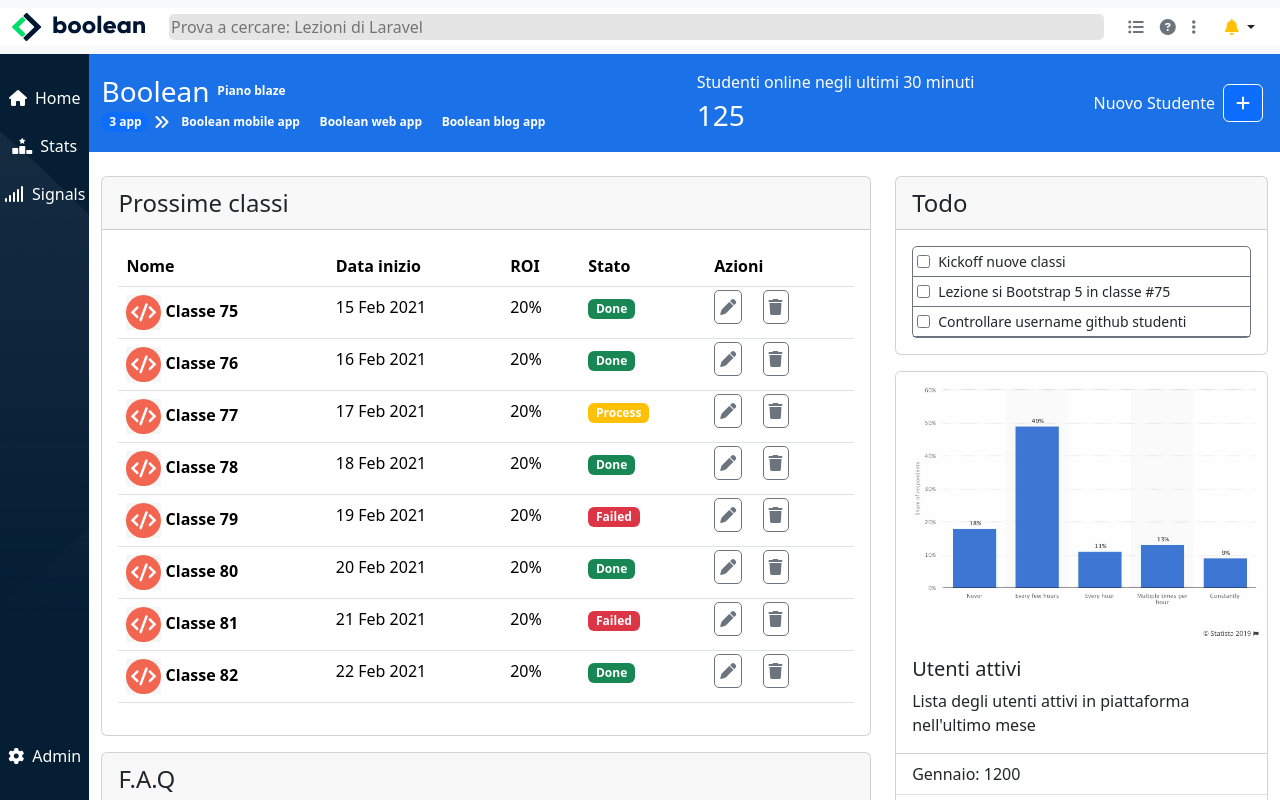
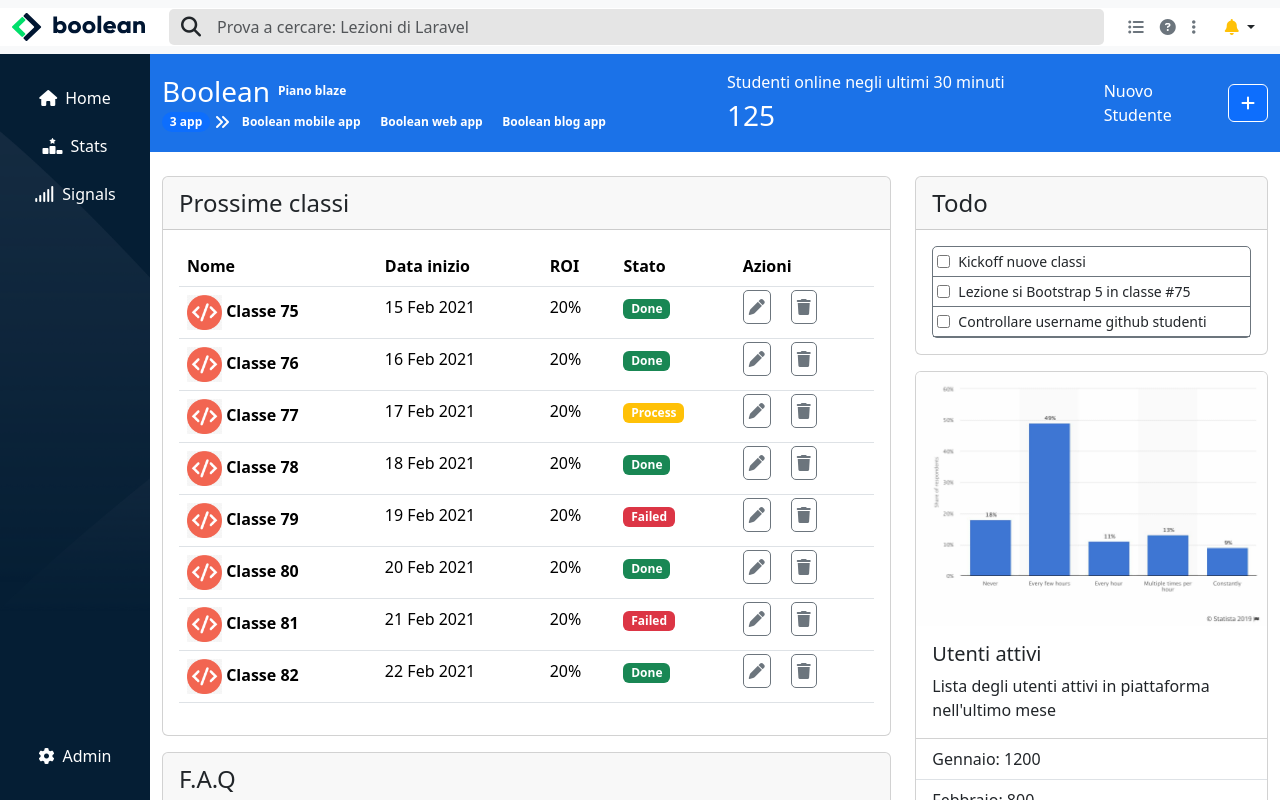
Before and after one commit to edocico/html-css-bootstrap-dashboard, a plain HTML site: page index.html in a window 1280 px wide. Drawn offline with nearby package versions, Linux system fonts and the light colour scheme.

Commit message:
add searchbar icon

```diff
--- a/css/style.css
+++ b/css/style.css
@@ -16,6 +16,7 @@
     background-image: url(../img/sidebar-bg.png);
     background-size: cover;
     background-color: #051E34;
+    flex-shrink: 0;
 }
 
 .app-content {
@@ -34,6 +35,13 @@ li {
     padding-left: 0;
 }
 
+.search-icon {
+    top: 50%;
+    left: 12px;
+    transform: translateY(-50%);
+    pointer-events: none;
+    font-size: 20px;
+}
 
 .logo-mobile {
     width: 60px;
--- a/index.html
+++ b/index.html
@@ -103,7 +103,12 @@
                         </figure>
                     </div>
                     <div class="col flex-grow-1">
-                        <input class="w-100 search-bar border-0 h-auto d-block" type="search" placeholder="Prova a cercare: Lezioni di Laravel">
+                        <div class="searchbar-wrapper position-relative">
+                            <input class="w-100 search-bar border-0 h-auto d-block form-control ps-5" type="search" placeholder="Prova a cercare: Lezioni di Laravel">
+                            <span class="position-absolute search-icon">
+                                <i class="fa-solid fa-magnifying-glass"></i>
+                            </span>
+                        </div>
                     </div>
                     <div class="col-auto">
                         <ul class="d-flex gap-3 align-items-center">
```
